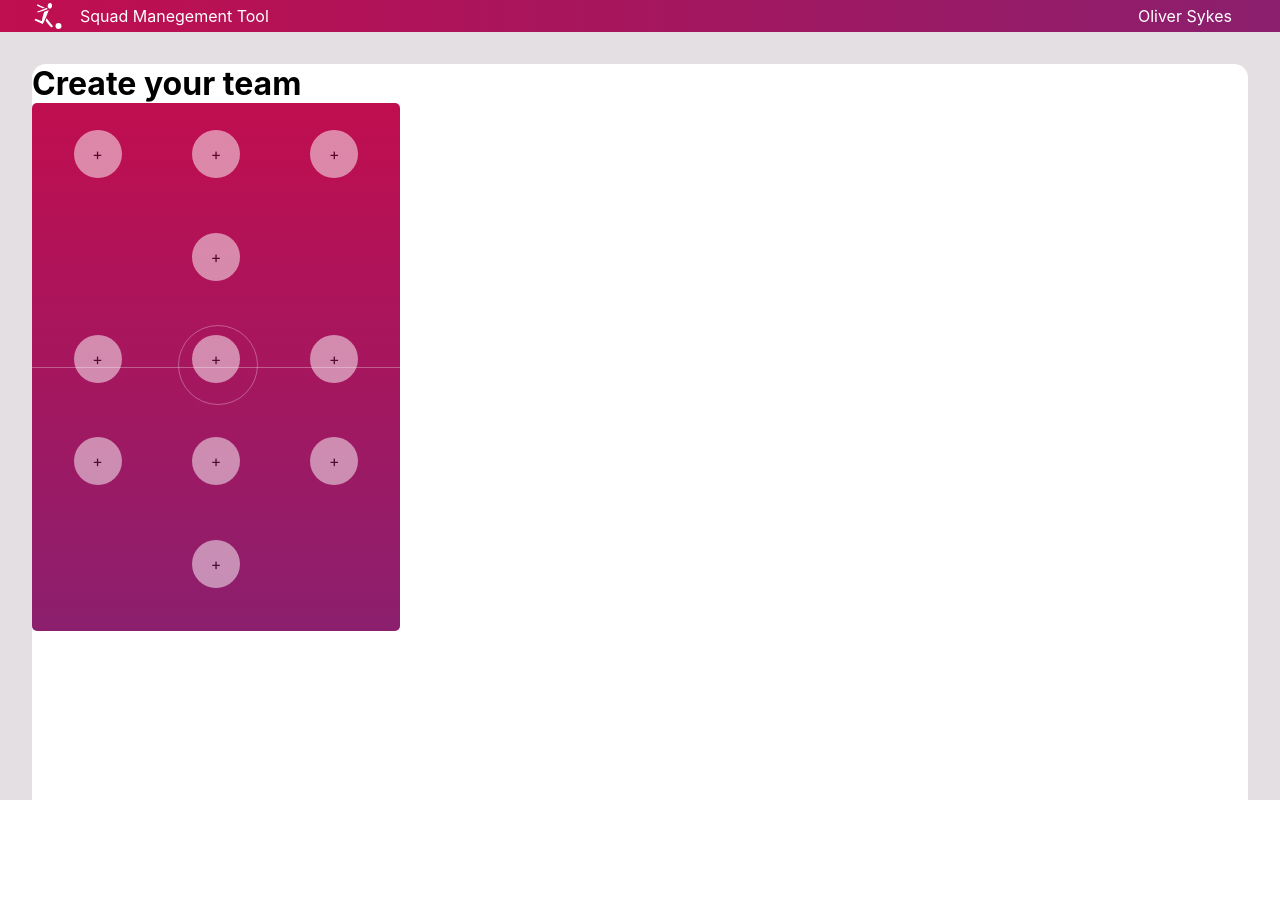
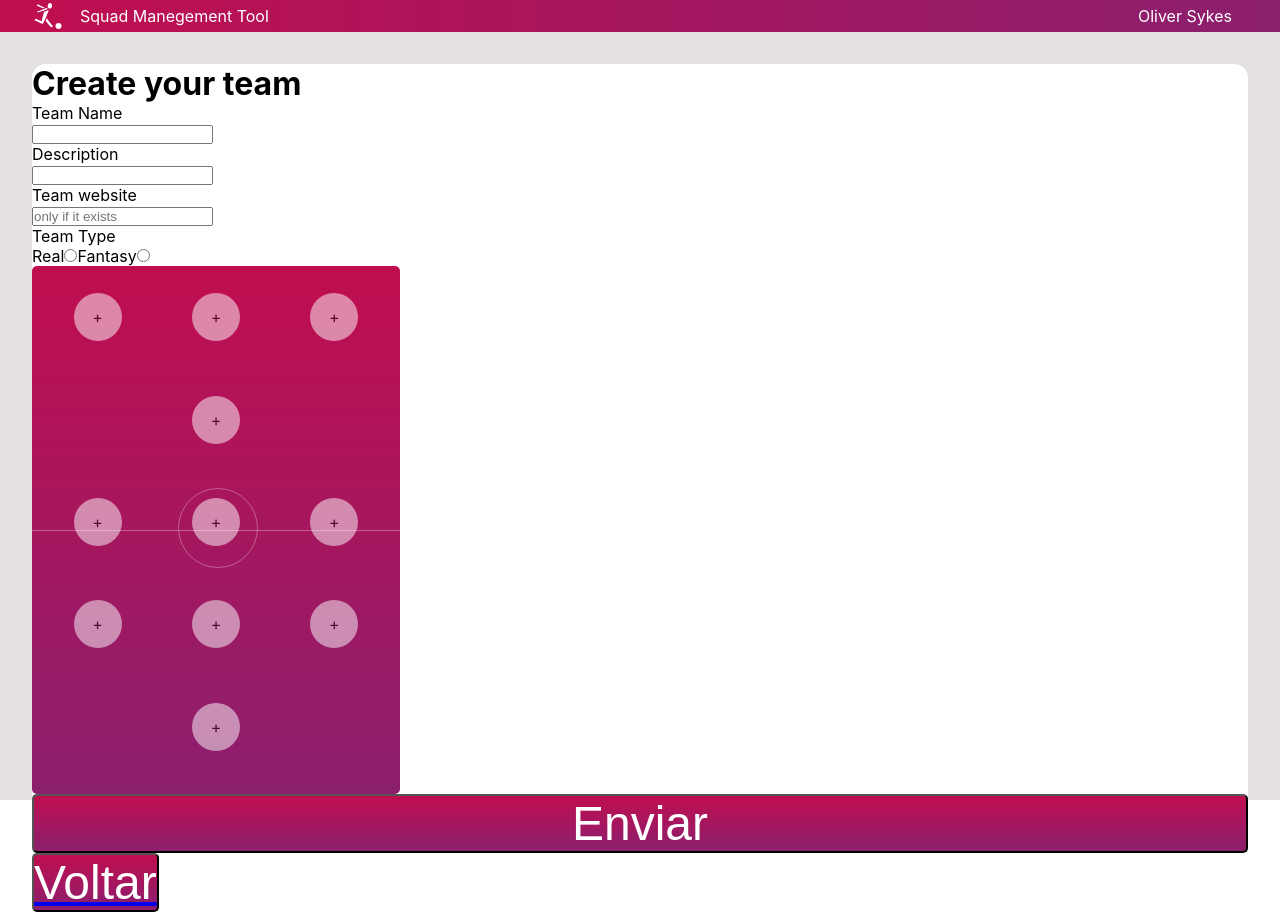
Before and after one commit to Wtheodoro/squad-management, a React (Create React App) app: page /create in a window 1280 px wide. Before the commit the page ends 832 px from the top, so only its background shows below. Built offline with nearby package versions, Linux system fonts and the light colour scheme.

Commit message:
page add functional

```diff
--- a/src/components/GradientButton/index.tsx
+++ b/src/components/GradientButton/index.tsx
@@ -1,7 +1,5 @@
 import React from 'react';
 import { Container } from './styles';
-import { useDispatch } from 'react-redux'
-import { loadPostMyTeams } from '../../store/ducks/myTeams/actions';
 
 interface Btnprops {
   children: string
@@ -12,22 +10,8 @@ const GradientButton = (props: Btnprops) => {
 
   const { children, width } = props
 
-  const dispatch = useDispatch()
-
-  const addTeam = () => {
-    const team = {
-      name: 'Ponte Preta',
-      description: 'Melhor time do interiro',
-      website: 'www.amacaca.com',
-      type: 'real',
-      tags: 'ponte',
-    }
-
-    dispatch(loadPostMyTeams(team))
-  }
-
   return (
-    <Container width={width} onClick={addTeam}>
+    <Container width={width}>
       {children}
     </Container>
   )
--- a/src/components/GradientButton/styles.ts
+++ b/src/components/GradientButton/styles.ts
@@ -4,14 +4,14 @@ interface ContainerProps {
     width?: string
 }
 
-export const Container = styled.div<ContainerProps>`
+export const Container = styled.button<ContainerProps>`
     min-height: 3rem;
     min-width: 3rem;
     width: ${props => props.width};
     font-size: 3rem;
     background: linear-gradient(to bottom, rgb(192, 14, 79) , rgb(139, 31, 110));
     color: white;
-    border-radius: 14px;
+    border-radius: 5px;
 
     display: flex;
     justify-content: center;
--- a/src/components/MyTeamsSet/MyTeams/index.tsx
+++ b/src/components/MyTeamsSet/MyTeams/index.tsx
@@ -1,4 +1,5 @@
 import React from 'react';
+import { Link } from 'react-router-dom';
 import GradientButton from '../../GradientButton';
 import TeamsList from '../TeamsList';
 
@@ -9,7 +10,10 @@ const MyTeams = () => {
     <Container>
       <div className="top">
         <h1>My Teams</h1>
-        <GradientButton> + </GradientButton>
+
+        <Link to='/create'>
+          <GradientButton> + </GradientButton>
+        </Link>
       </div>
       <TeamsList />
     </Container>
--- a/src/components/MyTeamsSet/TeamTrack/index.tsx
+++ b/src/components/MyTeamsSet/TeamTrack/index.tsx
@@ -6,7 +6,7 @@ import { loadDeleteMyTeams } from '../../../store/ducks/myTeams/actions';
 
 interface TeamProps {
   name: string
-  description: string
+  description?: string
 }
 const TeamTrack = (props: TeamProps) => {
 
--- a/src/pages/AddTeam/index.tsx
+++ b/src/pages/AddTeam/index.tsx
@@ -1,9 +1,13 @@
 import React from 'react';
+import { Link } from 'react-router-dom'
 import { useForm } from 'react-hook-form'
 import { useDispatch } from 'react-redux'
 import BottomBar from '../../components/BottomBar';
 import ConfigureSquadField from '../../components/ConfigureSquad/ConfigureSquadField';
+import GradientButton from '../../components/GradientButton';
 import TopBar from '../../components/TopBar';
+import { loadPostMyTeams } from '../../store/ducks/myTeams/actions';
+import { TeamType } from '../../store/ducks/myTeams/types';
 
 import { Container } from './styles';
 
@@ -11,8 +15,8 @@ const AddTeam = () => {
   const { register, handleSubmit } = useForm()
   const dispatch = useDispatch()
 
-  const registerTeam = (data: any) => {
-    console.log(data)
+  const registerTeam = (team: TeamType) => {
+    dispatch(loadPostMyTeams(team))
   }
 
   return (
@@ -22,15 +26,50 @@ const AddTeam = () => {
         <h1>Create your team</h1>
 
         <div className="from">
+
           <form onSubmit={handleSubmit(registerTeam)}>
             <div className="team-information">
 
+              <div>
+                <label htmlFor="">Team Name</label><br/>
+                <input type="text" {...register("name")}/>
+              </div>
+
+              <div>
+                <label htmlFor="">Description</label><br/>
+                <input type="text" {...register("description")}/>
+              </div>
+
+              <div>
+                <label htmlFor="">Team website</label><br/>
+                <input type="text" placeholder="only if it exists" {...register("website")}/>
+              </div>
+
+              <div>
+                <p>Team Type</p>
+
+                <label htmlFor="">Real</label>
+                <input type="radio" value="real" {...register("type")}/>
+
+                <label htmlFor="">Fantasy</label>
+                <input type="radio" value="fantasy" {...register("type")}/>
+              </div>
+
+
             </div>
             <div className="configure-squad">
-              <ConfigureSquadField />
+              <div className="left">
+                <ConfigureSquadField />
+                <GradientButton width="100%">Enviar</GradientButton>
+                <Link to='/'>
+                  <GradientButton>Voltar</GradientButton>
+                </Link>
+
+              </div>
             </div>
 
           </form>
+
         </div>
 
       </div>
--- a/src/store/ducks/myTeams/types.ts
+++ b/src/store/ducks/myTeams/types.ts
@@ -10,8 +10,9 @@ export interface MyTeamsInitialState {
 
 export interface TeamType {
     name: string
-    description: string
+    description?: string
     website?: string
     type: string
     tags?: string | string[]
+    athlete?: any
 }
```
